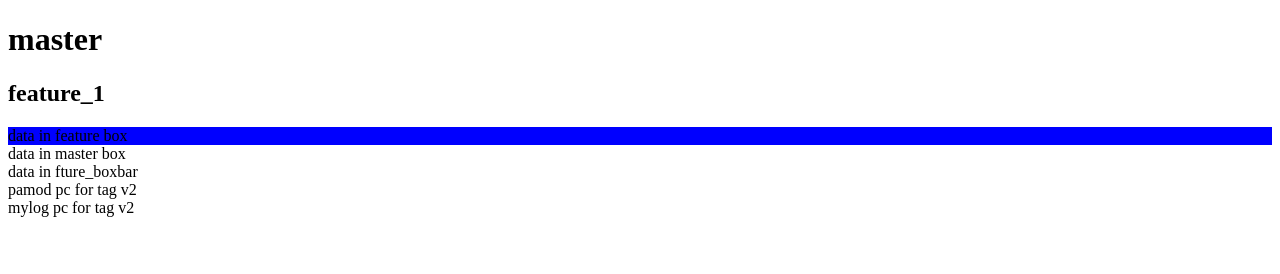
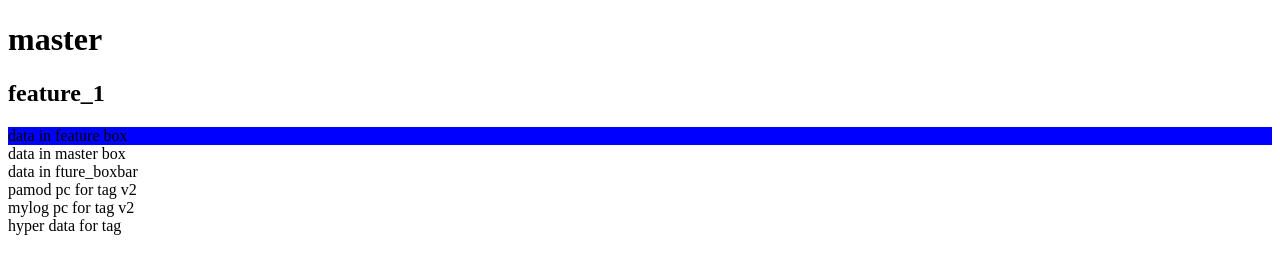
Before and after one commit to csswebio/test, a plain HTML site: page index.html in a window 1280 px wide. Drawn offline with Linux system fonts and the light colour scheme.

Commit message:
add branch_hyper data for tag

```diff
--- a/index.html
+++ b/index.html
@@ -15,5 +15,6 @@
   <div class="fture_boxbar">data in fture_boxbar</div>
   <div class="master_tag_v2">pamod pc for tag v2</div>
   <div class="master_tag_v2">mylog pc for tag v2</div>
+  <div class="branch_hyper">hyper data for tag</div>
 </body>
 </html>
```
